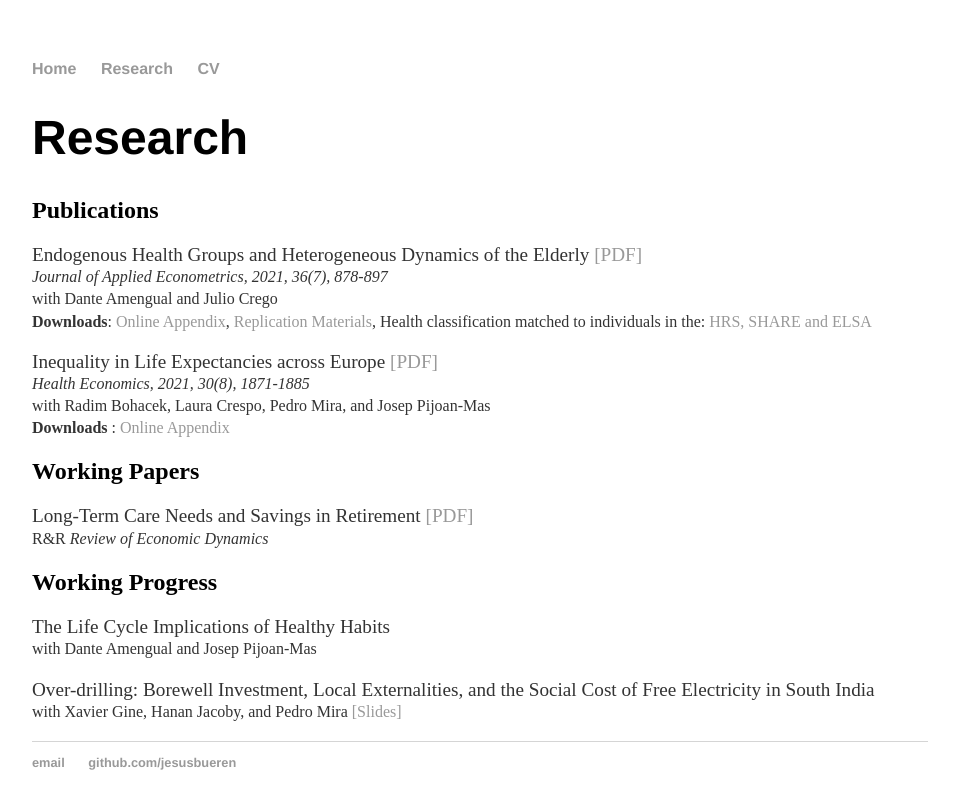
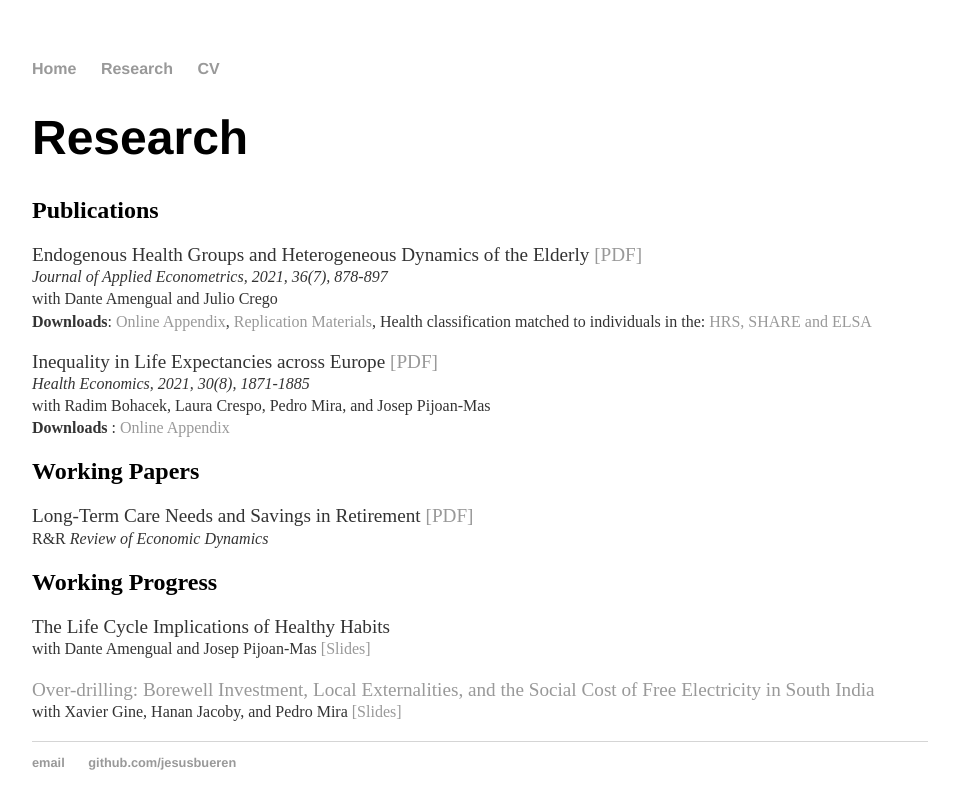
Before and after one commit to jesusbueren/jesusbueren.github.io, a Jekyll site: the page built from research/index.html, in a window 1280 px wide. Shown: the top 809 px of the page, without its empty margins (160-1119 px from the left). Built offline with Jekyll 4.4.1, drawn with Linux system fonts in a browser that asks for light colours.

Commit message:
Update index.html

```diff
--- a/research/index.html
+++ b/research/index.html
@@ -25,7 +25,7 @@
 	<h2>Working Progress</h2>
 
 	<p> <bold> The Life Cycle Implications of Healthy Habits </bold>  <br>
-	 <small> with Dante Amengual and Josep Pijoan-Mas </small> <br></p>
+	 <small> with Dante Amengual and Josep Pijoan-Mas <a href="HealthyHabits.pdf">[Slides] </small> <br></p>
 
  	<p> <bold> Over-drilling: Borewell Investment, Local Externalities, and the Social Cost of Free Electricity in South India </bold></a> <br>
 	 <small> with Xavier Gine, Hanan Jacoby, and Pedro Mira <a href="drilling_SAE.pdf">[Slides] </small> <br></p>
```
